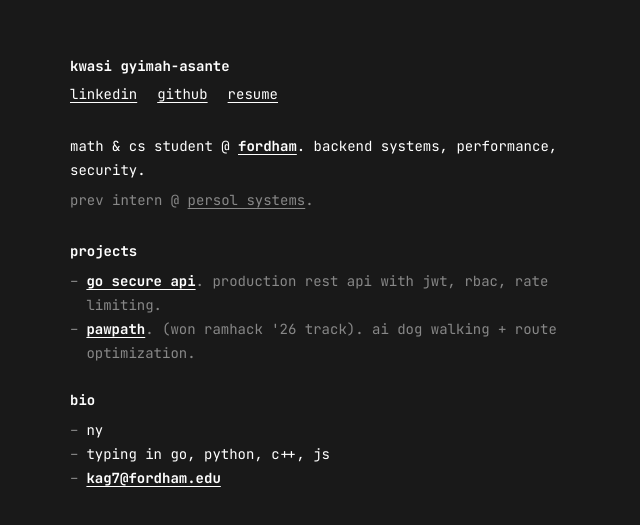
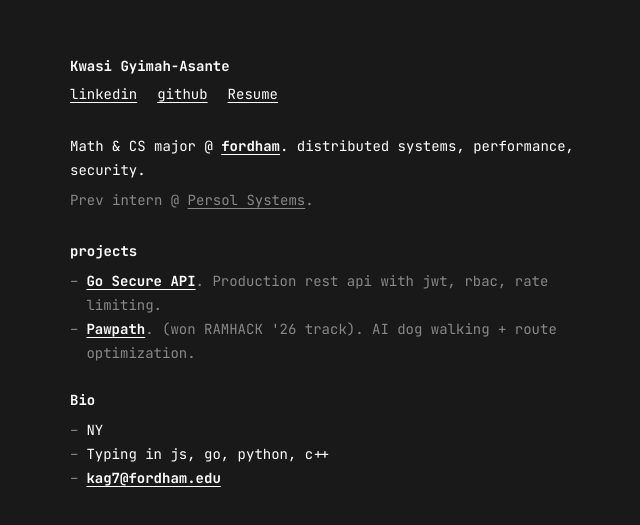
Before and after one commit to kwasiga/kwasiga-v2.com, a React (Vite) app: page / in a window 1280 px wide. Shown: the part 105-630 px from the top of the page, without its empty margins (290-930 px from the left). Built offline with nearby package versions, Linux system fonts and the light colour scheme.

Commit message:
Correct capitalization and formatting in App component

```diff
--- a/src/App.tsx
+++ b/src/App.tsx
@@ -4,19 +4,19 @@ import resumePdf from './assets/resume.pdf';
 export default function App() {
   return (
     <div className="page">
-      <div className="name">kwasi gyimah-asante</div>
+      <div className="name">Kwasi Gyimah-Asante</div>
 
       <div className="links">
         <a href="https://linkedin.com/in/kwasiga" target="_blank" rel="noopener noreferrer">linkedin</a>
         <a href="https://github.com/kwasiga" target="_blank" rel="noopener noreferrer">github</a>
-        <a href={resumePdf} target="_blank" rel="noopener noreferrer">resume</a>
+        <a href={resumePdf} target="_blank" rel="noopener noreferrer">Resume</a>
       </div>
 
       <p className="bio">
-        math & cs student @ <a href="https://fordham.edu" target="_blank" rel="noopener noreferrer">fordham</a>. backend systems, performance, security.
+        Math & CS major @ <a href="https://fordham.edu" target="_blank" rel="noopener noreferrer">fordham</a>. distributed systems, performance, security.
       </p>
       <p className="bio-muted">
-        prev intern @ <a href="https://www.persol.com.gh" target="_blank" rel="noopener noreferrer">persol systems</a>.
+        Prev intern @ <a href="https://www.persol.com.gh" target="_blank" rel="noopener noreferrer">Persol Systems</a>.
       </p>
 
       <div className="section">
@@ -24,29 +24,29 @@ export default function App() {
         <div className="item">
           <span className="item-dash">–</span>
           <span>
-            <a href="https://github.com/kwasiga/secure-api" target="_blank" rel="noopener noreferrer">go secure api</a>
-            <span className="item-desc">. production rest api with jwt, rbac, rate limiting.</span>
+            <a href="https://github.com/kwasiga/secure-api" target="_blank" rel="noopener noreferrer">Go Secure API</a>
+            <span className="item-desc">. Production rest api with jwt, rbac, rate limiting.</span>
           </span>
         </div>
         <div className="item">
           <span className="item-dash">–</span>
           <span>
-            <a href="https://github.com/kwasiga/pawpath" target="_blank" rel="noopener noreferrer">pawpath</a>
-            <span className="item-desc">. (won ramhack '26 track). ai dog walking + route optimization.</span>
+            <a href="https://github.com/kwasiga/pawpath" target="_blank" rel="noopener noreferrer">Pawpath</a>
+            <span className="item-desc">. (won RAMHACK '26 track). AI dog walking + route optimization.</span>
           </span>
         </div>
       </div>
 
       <div className="section">
-        <div className="section-title">bio</div>
+        <div className="section-title">Bio</div>
         <div className="item">
           <span className="item-dash">–</span>
-          <span>ny</span>
+          <span>NY</span>
 
         </div>
         <div className="item">
           <span className="item-dash">–</span>
-          <span>typing in go, python, c++, js</span>
+          <span>Typing in js, go, python, c++</span>
         </div>
         <div className="item">
           <span className="item-dash">–</span>
```
